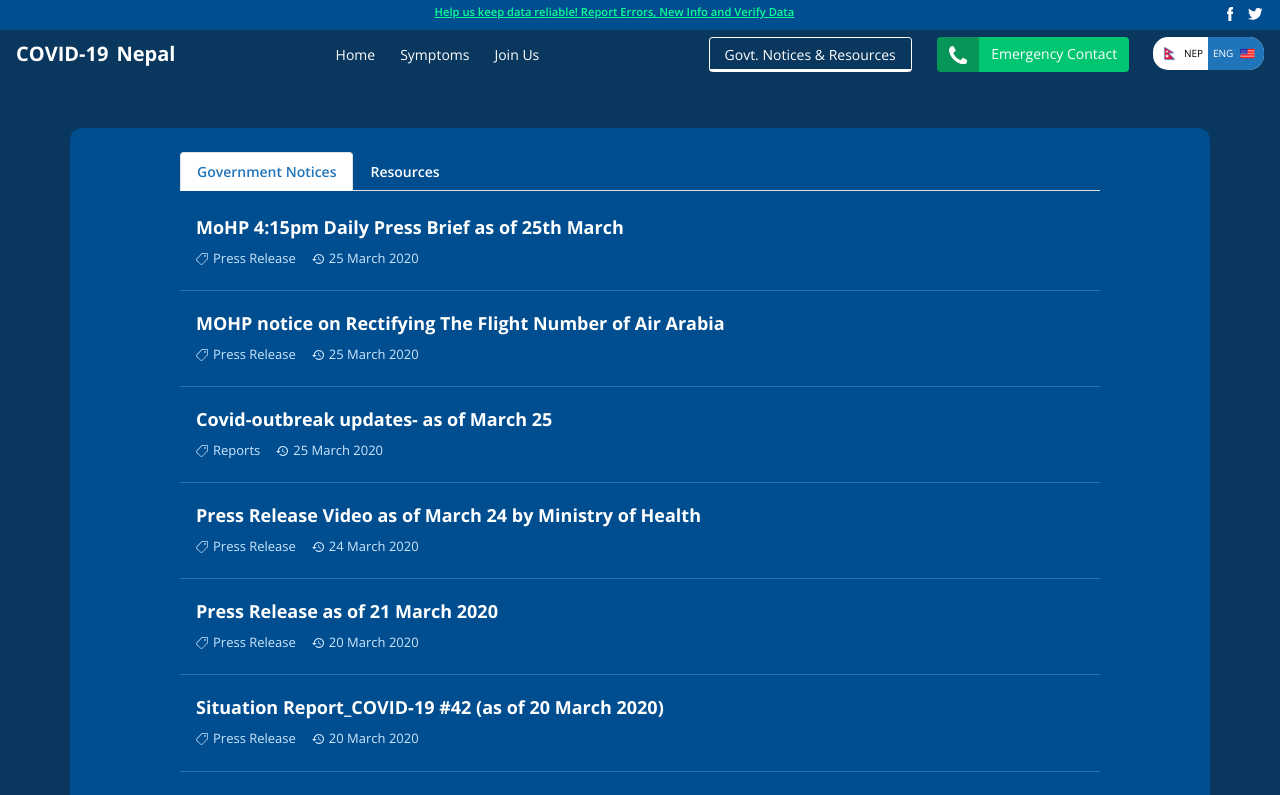
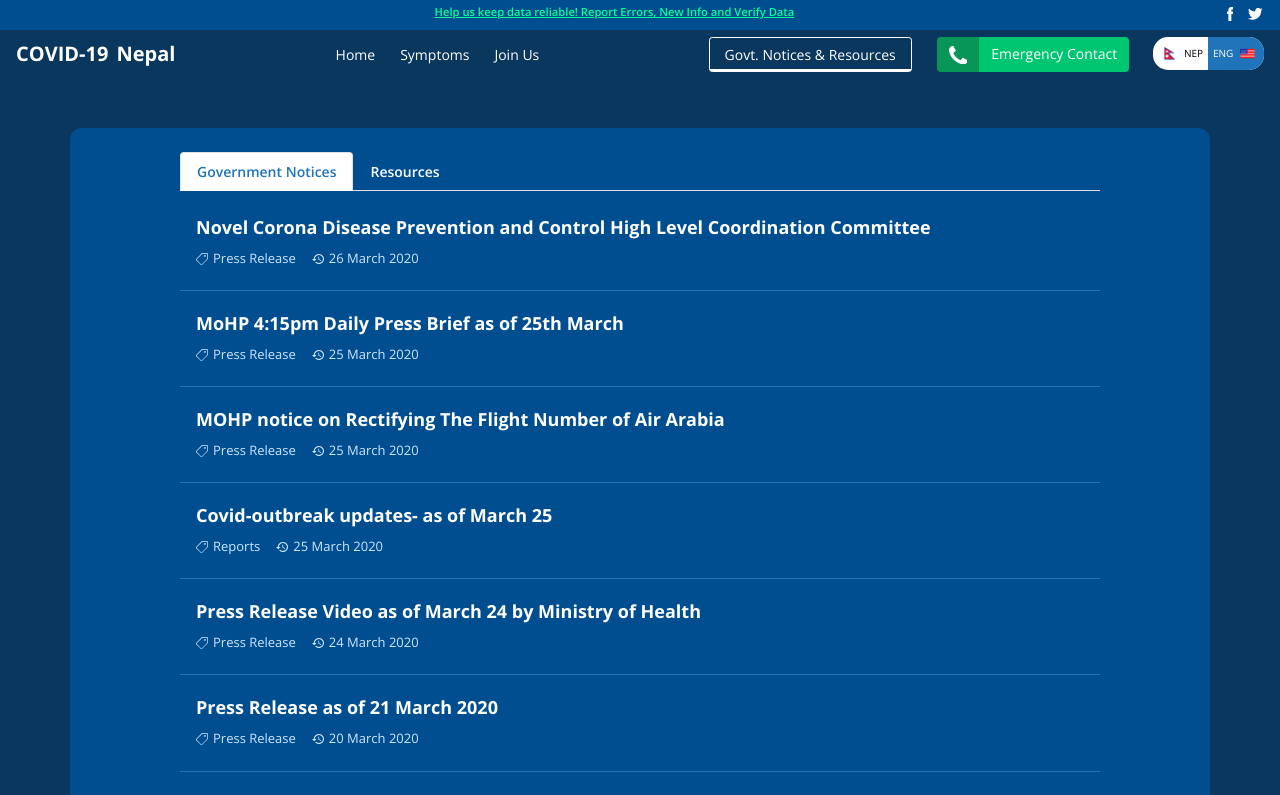
Before and after one commit to Fusemachines/covid-nepal-web, a React (Create React App) app: page /notices in a window 1280 px wide. Shown: the top 795 px of the page. Built offline with nearby package versions, Linux system fonts and the light colour scheme; no server answers.

Commit message:
government notices and resources updated

```diff
--- a/src/routes/dashboard/notices/GovernmentNotices/GovernmentNotices.tsx
+++ b/src/routes/dashboard/notices/GovernmentNotices/GovernmentNotices.tsx
@@ -4,6 +4,13 @@ import GovernmentNoticeItem from './GovernmentNoticeItem';
 const GovernmentNotices: FC<{}> = () => {
   return (
     <ul className="notices__list">
+      <GovernmentNoticeItem
+        category="Press Release"
+        date="26 March 2020"
+        title="Novel Corona Disease Prevention and Control High Level Coordination Committee"
+        url="https://drive.google.com/open?id=1qYd5Vr7n-O6eRmCGodjZ49pjcCGbmFC1"
+      />
+
       <GovernmentNoticeItem
         category="Press Release"
         date="25 March 2020"
--- a/src/routes/dashboard/notices/Resources/Resources.tsx
+++ b/src/routes/dashboard/notices/Resources/Resources.tsx
@@ -4,6 +4,24 @@ import ResourceItem from './ResourceItem';
 const Resources: FC<{}> = () => {
   return (
     <ul className="resources__list">
+      <ResourceItem
+        title={'Coronavirus Symptoms and Preventive Measures - सचेत रहौ त्रसित नबनौ by NEPAL TELEVISION'}
+        url={'https://youtu.be/8M7uQc23FnY'}
+        imageUrl={''}
+      />
+
+      <ResourceItem
+        title={"CORONA VIRUS || DO's and DONT's || NEPAL || Ayushman Joshi || Priyanka Karki"}
+        url={'https://youtu.be/TohlSCG2eZ8'}
+        imageUrl={''}
+      />
+
+      <ResourceItem
+        title={'When and How to Use a Mask-WHO'}
+        url={'https://drive.google.com/open?id=1DA2Be-WKTPXb35jyR8zEix5UFjM2NLba'}
+        imageUrl={''}
+      />
+
       <ResourceItem
         title={'Fact or fiction: How much do you know about the coronavirus disease (COVID-19)?'}
         url={
```
